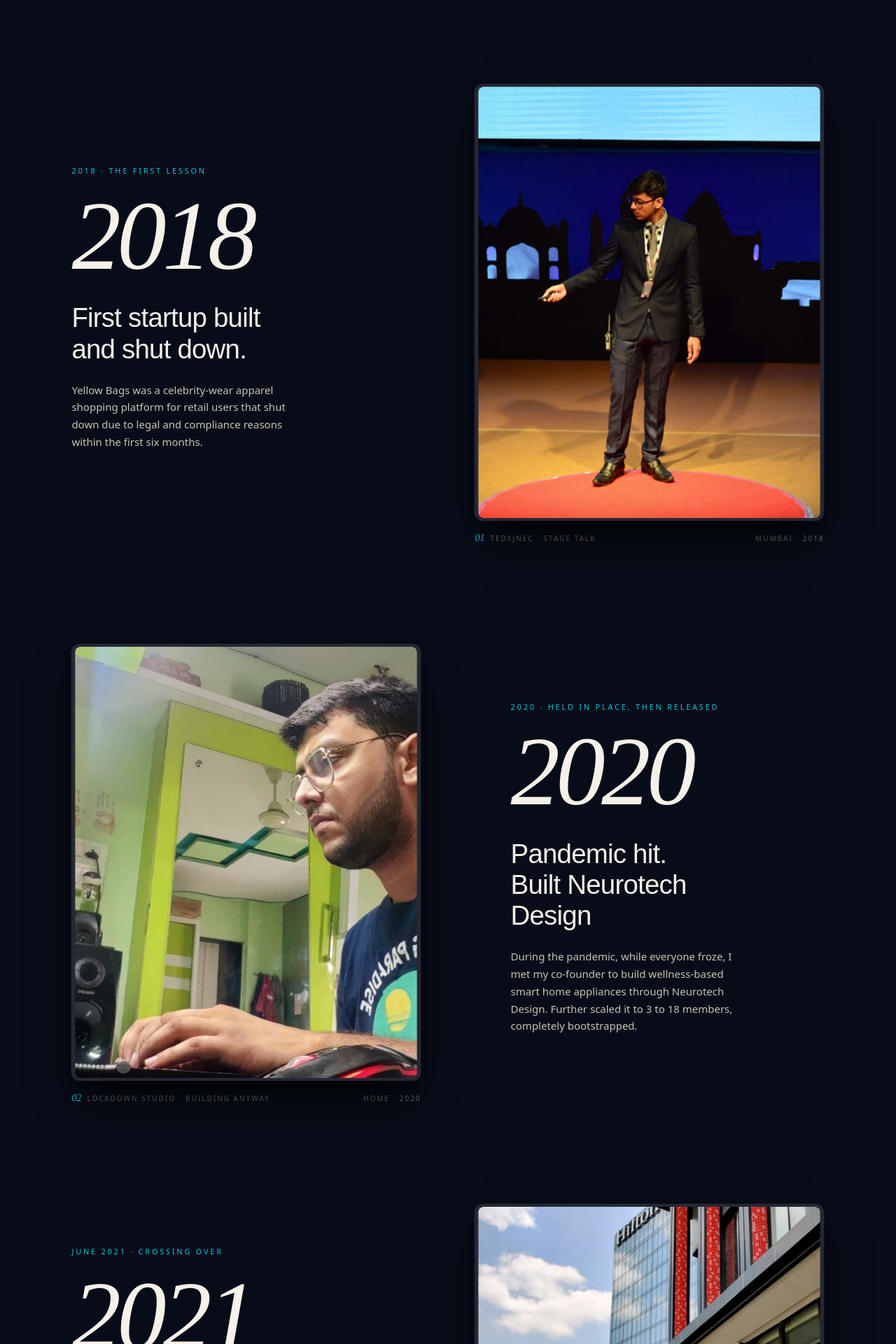
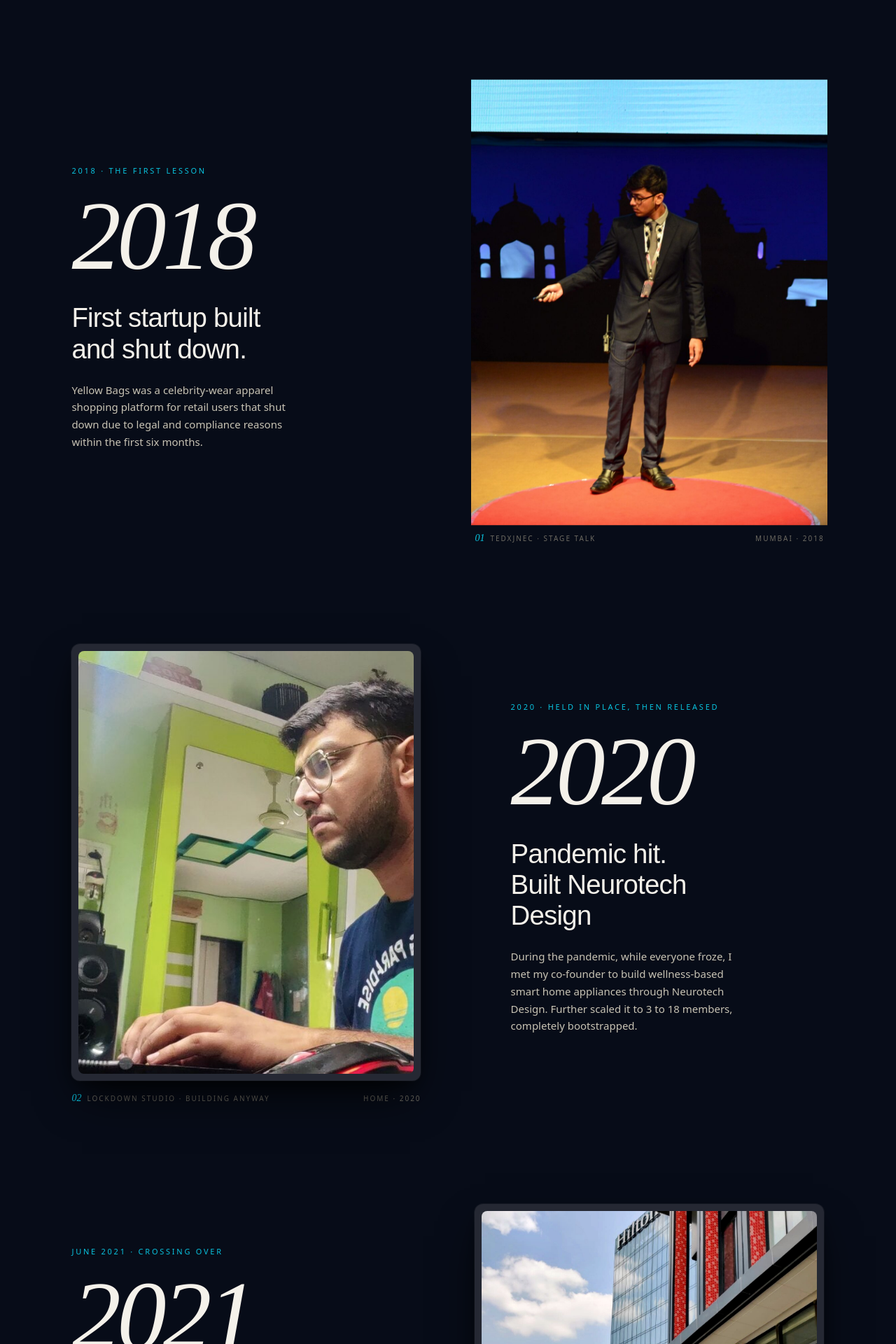
Before and after one commit to Viivek16/portfolio, a React (Vite) app: page /info in a window 1280 px wide. Shown: the part 1560-3480 px from the top of the page at 70% size. Built offline with nearby package versions, Linux system fonts and the light colour scheme; a web font is replaced by a local one.

Commit message:
fix(info): RESTORE 2 — apply premium mat frame to main editorial story images

```diff
--- a/src/pages/Info.jsx
+++ b/src/pages/Info.jsx
@@ -276,10 +276,10 @@ const Info = () => {
           </div>
           <div className={styles.chapterMedia}>
             <div className={styles.chapterMediaCompanion}>
-              <EditorialImage src="/images/info/02-2018-yellowbags/img_20180324_204126585.jpg" alt="Pitch at Bombay Cafe" />
+              <img src="/images/info/02-2018-yellowbags/img_20180324_204126585.jpg" alt="Pitch at Bombay Cafe" loading="lazy" />
             </div>
             <div className={styles.chapterMediaFrame}>
-              <EditorialImage src="/images/info/02-2018-yellowbags/dsc_5257.jpg" alt="TEDxJNEC stage talk" />
+              <img src="/images/info/02-2018-yellowbags/dsc_5257.jpg" alt="TEDxJNEC stage talk" loading="lazy" />
             </div>
             <div className={styles.chapterCaption}>
               <div className={styles.chapterCaptionLeft}><span className={styles.chapterCaptionNum}>01</span><span>TEDxJNEC · Stage talk</span></div>
@@ -292,7 +292,7 @@ const Info = () => {
         <section className={`${styles.section} ${styles.chapter} ${styles.reverse}`} id="ch-2020" data-chapter="2020">
           <div className={styles.chapterMedia}>
             <div className={styles.chapterMediaCompanion}>
-              <EditorialImage src="/images/info/03-2020-pandemic/1636785995914.jpg" alt="Lockdown video call" />
+              <img src="/images/info/03-2020-pandemic/1636785995914.jpg" alt="Lockdown video call" loading="lazy" />
             </div>
             <div className={styles.chapterMediaFrame}>
               <EditorialImage src="/images/info/03-2020-pandemic/img_20220809_141751.jpg" alt="Working through lockdown" />
@@ -320,7 +320,7 @@ const Info = () => {
           </div>
           <div className={styles.chapterMedia}>
             <div className={styles.chapterMediaCompanion}>
-              <EditorialImage src="/images/info/04-2021-newtribe/img_20230313_151811.jpg" alt="At work" />
+              <img src="/images/info/04-2021-newtribe/img_20230313_151811.jpg" alt="At work" loading="lazy" />
             </div>
             <div className={styles.chapterMediaFrame}>
               <EditorialImage src="/images/info/04-2021-newtribe/img-20230313-wa0022.jpg" alt="The first real seat at the table" />
--- a/src/pages/Info.module.css
+++ b/src/pages/Info.module.css
@@ -381,6 +381,9 @@
 }
 :global(.in-view) .chapterMedia img {
   transform: scale(1.02);
+}
+:global(.in-view) .chapterMedia .imageMat img {
+  transform: none !important;
 }
 .chapterMediaCompanion {
   position: absolute;
```
